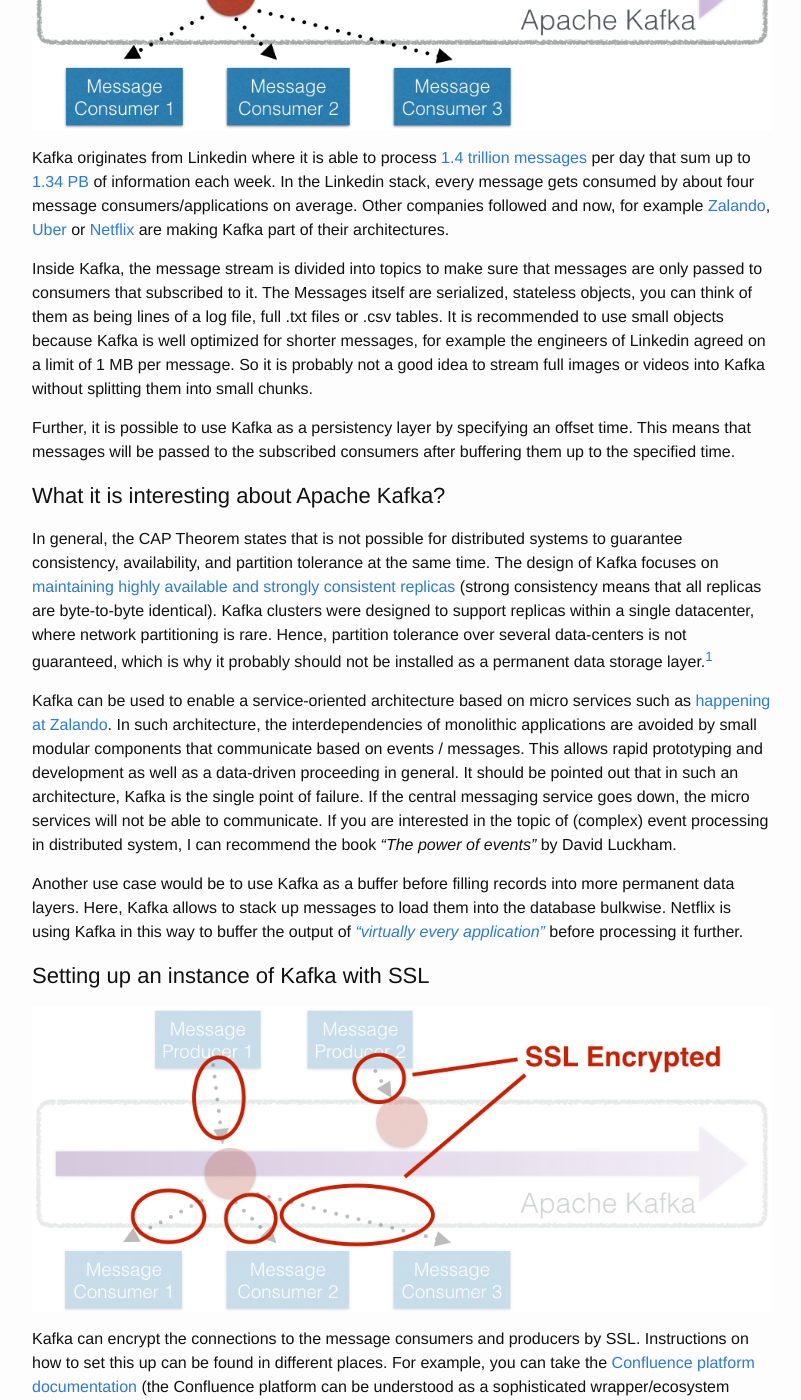
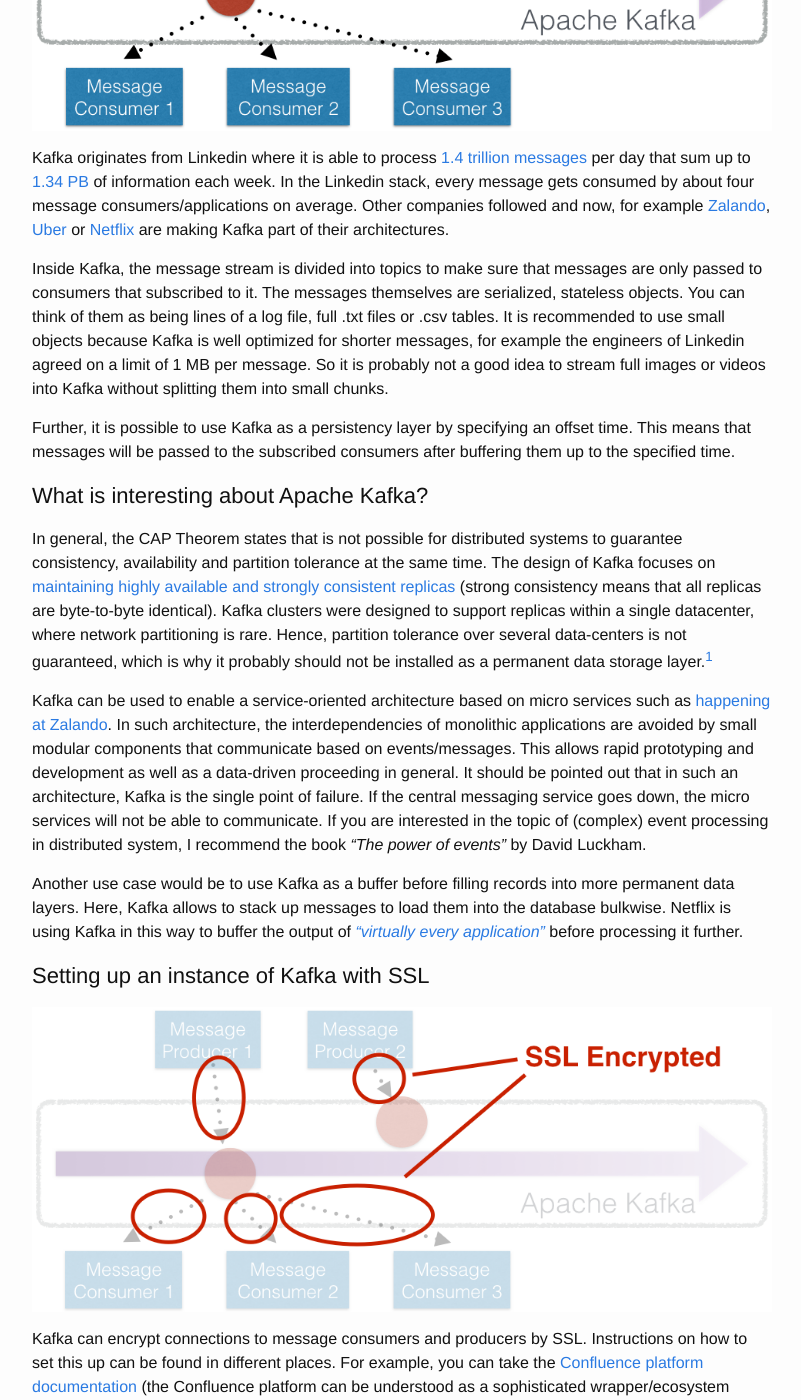
Before and after one commit to MaxBenChrist/MaxBenChrist.github.io, a Jekyll site: the page built from _posts/2016-08-13-connect-to-apache-kafka-from-python-using-ssl.markdown, in a window 1280 px wide and 1400 px high, scrolled down 1144 px. Shown: the whole window, without its empty margins (238-1039 px from the left). Built offline with Jekyll 4.4.1, drawn with Linux system fonts in a browser that asks for light colours; nearby versions of some CDN libraries; comment, search, counter and statistics services are not loaded; some of the changed text lies outside the part shown.

Commit message:
polished ssl post

````diff
--- a/_posts/2016-08-13-connect-to-apache-kafka-from-python-using-ssl.markdown
+++ b/_posts/2016-08-13-connect-to-apache-kafka-from-python-using-ssl.markdown
@@ -20,15 +20,15 @@
 
 Kafka originates from Linkedin where it is able to process [1.4 trillion messages](https://engineering.linkedin.com/blog/2016/04/kafka-ecosystem-at-linkedin){:rel="nofollow"} per day that sum up to [1.34 PB ](https://engineering.linkedin.com/apache-kafka/how-we_re-improving-and-advancing-kafka-linkedi) of information each week. In the Linkedin stack, every message gets consumed by about four message consumers/applications on average. Other companies followed and now, for example [Zalando](https://tech.zalando.de/blog/data-integration-in-a-world-of-microservices/){:rel="nofollow"}, [Uber](https://eng.uber.com/tech-stack-part-two/){:rel="nofollow"} or [Netflix](http://techblog.netflix.com/2016/02/evolution-of-netflix-data-pipeline.html){:rel="nofollow"} are making Kafka part of their architectures.
 
-Inside Kafka, the message stream is divided into topics to make sure that messages are only passed to consumers that subscribed to it. The Messages itself are serialized, stateless objects, you can think of them as being lines of a log file, full .txt files or .csv tables. It is recommended to use small objects because Kafka is well optimized for shorter messages, for example the engineers of Linkedin agreed on a limit of 1 MB per message. So it is probably not a good idea to stream full images or videos into Kafka without splitting them into small chunks.
+Inside Kafka, the message stream is divided into topics to make sure that messages are only passed to consumers that subscribed to it. The messages themselves are serialized, stateless objects. You can think of them as being lines of a log file, full .txt files or .csv tables. It is recommended to use small objects because Kafka is well optimized for shorter messages, for example the engineers of Linkedin agreed on a limit of 1 MB per message. So it is probably not a good idea to stream full images or videos into Kafka without splitting them into small chunks.
 
 Further, it is possible to use Kafka as a persistency layer by specifying an offset time. This means that messages will be passed to the subscribed consumers  after buffering them up to the specified time.
 
-### What it is interesting about Apache Kafka?
+### What is interesting about Apache Kafka?
 
-In general, the CAP Theorem states that is not possible for distributed systems to guarantee consistency, availability, and partition tolerance at the same time. The design of Kafka focuses on [maintaining highly available and strongly consistent replicas](https://engineering.linkedin.com/kafka/intra-cluster-replication-apache-kafka){:rel="nofollow"} (strong consistency means that all replicas are byte-to-byte identical). Kafka clusters were designed to support replicas within a single datacenter, where network partitioning is rare. Hence, partition tolerance over several data-centers is not guaranteed, which is why it probably should not be installed as a permanent data storage layer.[^1]
+In general, the CAP Theorem states that is not possible for distributed systems to guarantee consistency, availability and partition tolerance at the same time. The design of Kafka focuses on [maintaining highly available and strongly consistent replicas](https://engineering.linkedin.com/kafka/intra-cluster-replication-apache-kafka){:rel="nofollow"} (strong consistency means that all replicas are byte-to-byte identical). Kafka clusters were designed to support replicas within a single datacenter, where network partitioning is rare. Hence, partition tolerance over several data-centers is not guaranteed, which is why it probably should not be installed as a permanent data storage layer.[^1]
 
-Kafka can be used to enable a service-oriented architecture based on micro services such as [happening at Zalando](https://tech.zalando.de/blog/data-integration-in-a-world-of-microservices/){:rel="nofollow"}. In such architecture, the interdependencies of monolithic applications are avoided by small modular components that communicate based on events / messages. This allows rapid prototyping and development as well as a data-driven proceeding in general. It should be pointed out that in such an architecture, Kafka is the single point of failure. If the central messaging service goes down, the micro services will not be able to communicate. If you are interested in the topic of (complex) event processing in distributed system, I can recommend the book *"The power of events"* by David Luckham.
+Kafka can be used to enable a service-oriented architecture based on micro services such as [happening at Zalando](https://tech.zalando.de/blog/data-integration-in-a-world-of-microservices/){:rel="nofollow"}. In such architecture, the interdependencies of monolithic applications are avoided by small modular components that communicate based on events/messages. This allows rapid prototyping and development as well as a data-driven proceeding in general. It should be pointed out that in such an architecture, Kafka is the single point of failure. If the central messaging service goes down, the micro services will not be able to communicate. If you are interested in the topic of (complex) event processing in distributed system, I recommend the book *"The power of events"* by David Luckham.
 
 Another use case would be to use Kafka as a buffer before filling records into more permanent data layers. Here, Kafka allows to stack up messages to load them into the database bulkwise. Netflix is using Kafka in this way to buffer the output of [*"virtually every application"* ](http://techblog.netflix.com/2016/04/kafka-inside-keystone-pipeline.html){:rel="nofollow"} before processing it further.
 
@@ -36,7 +36,7 @@
 
 ![Kafka distributes messages](/images/20160803_ssl_kafka_ssl.png){:rel="nofollow"}
 
-Kafka can encrypt the connections to the message consumers and producers by SSL. Instructions on how to set this up can be found in different places. For example, you can take the [Confluence platform documentation](http://docs.confluent.io/3.0.0/kafka/ssl.html){:rel="nofollow"} (the Confluence platform can be understood as a sophisticated wrapper/ecosystem around Kafka) or the [Apache Kafka documentation](http://kafka.apache.org/documentation.html#security_ssl){:rel="nofollow"}. Those instructions are based on ```keytool```, a java utility, to generate and sign the SSL certificates. If we want to use those certificates in Python, we have to extract the credentials.
+Kafka can encrypt connections to message consumers and producers by SSL. Instructions on how to set this up can be found in different places. For example, you can take the [Confluence platform documentation](http://docs.confluent.io/3.0.0/kafka/ssl.html){:rel="nofollow"} (the Confluence platform can be understood as a sophisticated wrapper/ecosystem around Kafka) or the [Apache Kafka documentation](http://kafka.apache.org/documentation.html#security_ssl){:rel="nofollow"}. Those instructions are based on ```keytool```, a java utility, to generate and sign SSL certificates. If we want to use those certificates in Python, we have to extract the credentials.
 
 ### Connect to Kafka using Python
 
@@ -46,22 +46,22 @@
 
 *   ```pykafka```: [https://github.com/Parsely/pykafka](https://github.com/Parsely/pykafka){:rel="nofollow"}
 
-*   ```kafka-python```: [https://github.com/dpkp/kafka-Python](https://github.com/dpkp/kafka-python){:rel="nofollow"}
+*   ```kafka-python```: [https://github.com/dpkp/kafka-python](https://github.com/dpkp/kafka-python){:rel="nofollow"}
 
 *   ```confluent-kafka-python```: [https://github.com/confluentinc/confluent-kafka-python](https://github.com/confluentinc/confluent-kafka-python){:rel="nofollow"}
 
 
-But if you want to establish a SSL connection from Python, you have to first make sure you have the needed certificates and private keys in JKS containers as explained in the instructions from above.
-Then, there are two ways to access the certificates from Python:
+But if you want to establish a SSL connection from Python, firstly you have to make sure you have the needed certificates and private keys in JKS containers as explained in the instructions from above.
+Then, there are two ways to access certificates from Python:
 
-*    Export the certificates and keys from the JKS container to PEM format to use them inside ```kafka-python```
+*    Export certificates and keys from the JKS container to PEM format to use them inside ```kafka-python```
 *    Import certificates and keys directly in Python by using for example the ```pyjks``` package
 
 I was successful with the first approach, which is why I did not follow through with the second one. If you were successful with the second approach, just leave a comment under this post, I would like to hear about your experiences.
 
 #### Extract the keys
 
-After configuring your Apache Kafka instance, you have two JKS containers: 'kafka.client.keystore.jks' and 'kafka.client.truststore.jks'. The first one contains the signed client certificate, its private key and the 'caroot' certificate used to sign them. The second one contains the certificate with which the client certificate and key were signed. Therefore, everything we need is contained in the 'kafka.client.keystore.jks' container. To get an overview over its content you can call:
+After configuring your Apache Kafka instance, you have two JKS containers: 'kafka.client.keystore.jks' and 'kafka.client.truststore.jks'. The first one contains the signed client certificate, its private key and the 'CARoot' certificate used to sign them. The second one contains the certificate with which the client certificate and key were signed. Therefore, everything we need is contained in the 'kafka.client.keystore.jks' file. To get an overview of its content you can call:
 
 ``` shell
 keytool -list -rfc -keystore kafka.client.keystore.jks
@@ -82,16 +82,16 @@
 openssl pkcs12 -in cert_and_key.p12 -nocerts -nodes
 ```
 
-The second command only prints the key to stdout. From there it can be copied and pasted into 'key.pem'. Make sure to copy the lines inclusive between -----BEGIN PRIVATE KEY----- and -----END PRIVATE KEY-----. Finally we will extract the caroot certificate:
+The second command only prints the key to STDOUT. From there it can be copied and pasted into 'key.pem'. Make sure to copy the lines inclusive between -----BEGIN PRIVATE KEY----- and -----END PRIVATE KEY-----. Finally we will extract the CARoot certificate:
 
 ``` shell
-keytool -exportcert -alias caroot -keystore kafka.client.keystore.jks -rfc \
-        -file caroot.pem
+keytool -exportcert -alias CARoot -keystore kafka.client.keystore.jks -rfc \
+        -file CARoot.pem
 ```
 
 #### Connect by ```kafka-python```
 
-Now we have the three files 'certificate.pem', 'key.pem', 'caroot.pem'.
+Now we have the three files 'certificate.pem', 'key.pem', 'CARoot.pem'.
 With ```kafka-python``` they can be passed as argument of the constructor of the consumer and producer:
 
 ``` python
@@ -100,14 +100,14 @@
 consumer = KafkaConsumer(bootstrap_servers='my.server.com',
                           security_protocol='SSL',
                           ssl_check_hostname=True,
-                          ssl_cafile='caroot.pem',
+                          ssl_cafile='CARoot.pem',
                           ssl_certfile='certificate.pem',
                           ssl_keyfile='key.pem')
 
 producer = KafkaProducer(bootstrap_servers='my.server.com',
                           security_protocol='SSL',
                           ssl_check_hostname=True,
-                          ssl_cafile='caroot.pem',
+                          ssl_cafile='CARoot.pem',
                           ssl_certfile='certificate.pem',
                           ssl_keyfile='key.pem')
 
@@ -131,7 +131,7 @@
 ``` python
 from pykafka import KafkaClient, SslConfig
 
-config = SslConfig(cafile='caroot.pem',
+config = SslConfig(cafile='CARoot.pem',
                    certfile='certificate.pem',
                    keyfile='key.pem')
 
````
Also changed, not shown: other parts of _posts/2016-08-13-connect-to-apache-kafka-from-python-using-ssl.markdown (+1 -1 lines).
